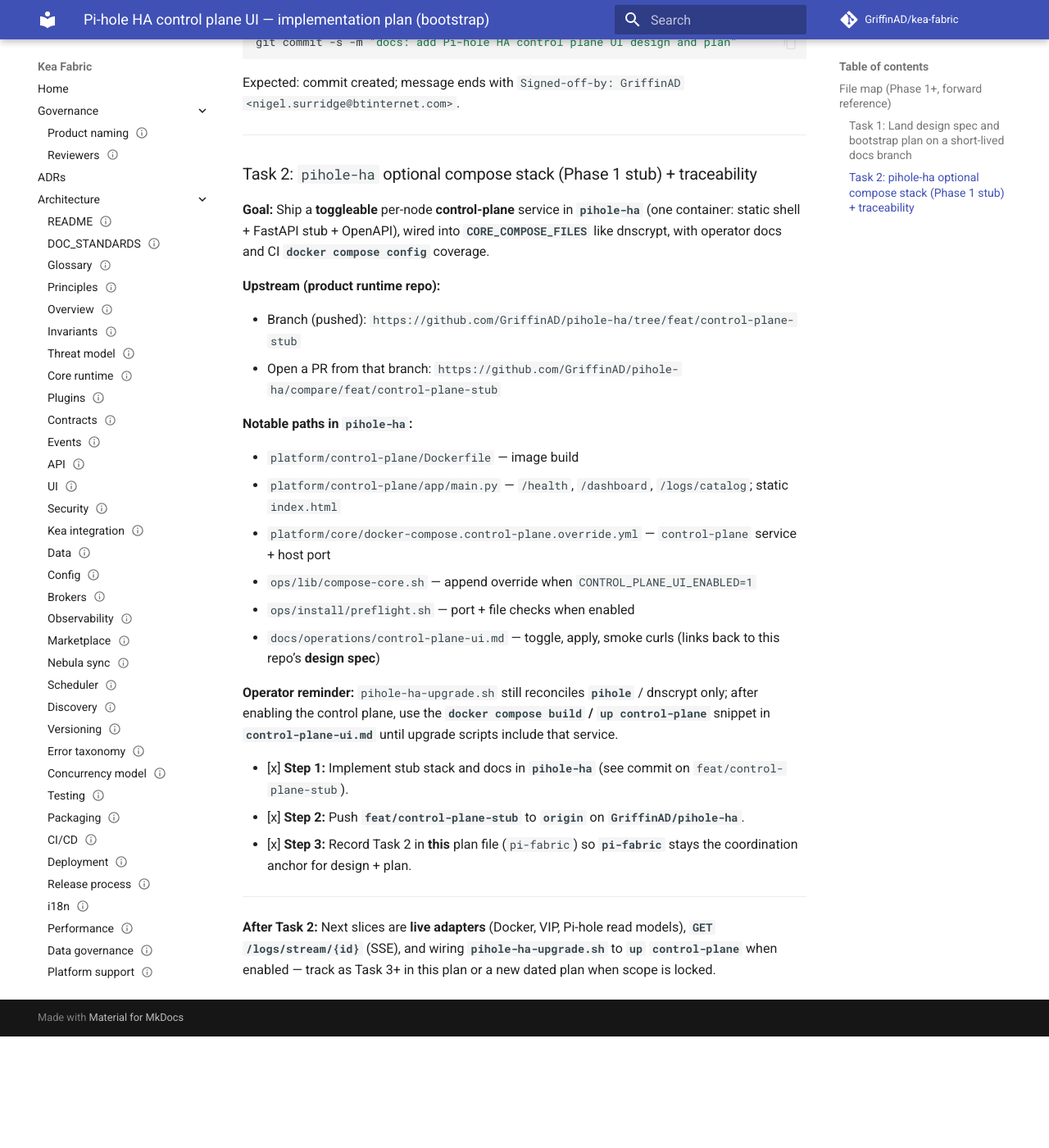
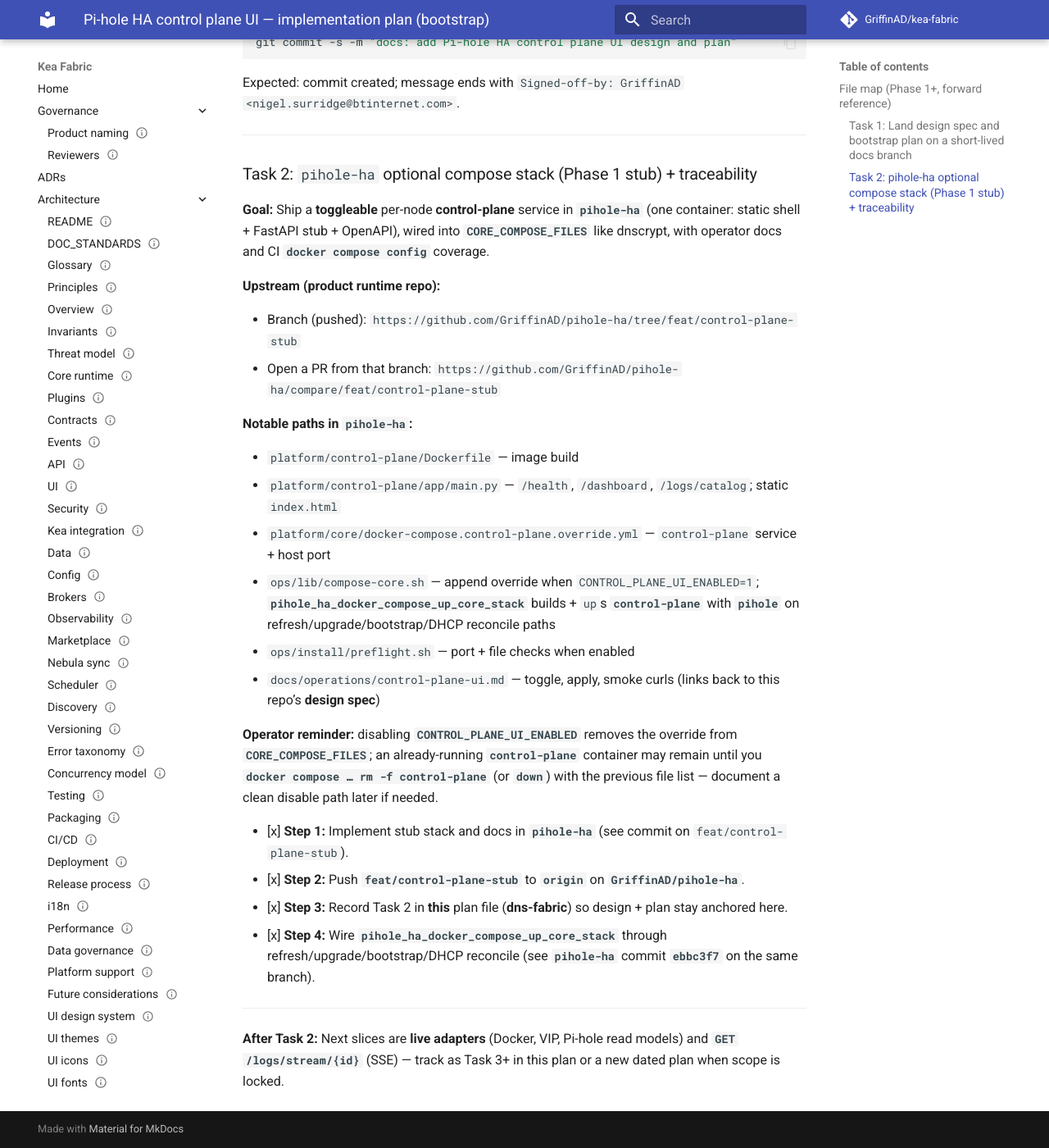
Before and after one commit to GriffinAD/dns-fabric, an MkDocs documentation site: the page built from docs/superpowers/plans/2026-05-13-pihole-ha-control-plane-ui.md, in a window 1280 px wide and 1400 px high, scrolled down 2234 px. Shown: the whole window at 82% size. Built offline with MkDocs 1.6.1 and Material for MkDocs 9.7.7, drawn with Linux system fonts in a browser that asks for light colours; comment, search, counter and statistics services are not loaded; before the commit the page ends 3498 px from its top, so only the background shows below that.

Commit message:
docs: sync pihole-ha control plane plan with compose helper
Signed-off-by: GriffinAD <nigel.surridge@btinternet.com>

```diff
--- a/docs/superpowers/plans/2026-05-13-pihole-ha-control-plane-ui.md
+++ b/docs/superpowers/plans/2026-05-13-pihole-ha-control-plane-ui.md
@@ -98,16 +98,17 @@
 - `platform/control-plane/Dockerfile` — image build
 - `platform/control-plane/app/main.py` — `/health`, `/dashboard`, `/logs/catalog`; static `index.html`
 - `platform/core/docker-compose.control-plane.override.yml` — `control-plane` service + host port
-- `ops/lib/compose-core.sh` — append override when `CONTROL_PLANE_UI_ENABLED=1`
+- `ops/lib/compose-core.sh` — append override when `CONTROL_PLANE_UI_ENABLED=1`; **`pihole_ha_docker_compose_up_core_stack`** builds + `up`s **`control-plane`** with **`pihole`** on refresh/upgrade/bootstrap/DHCP reconcile paths
 - `ops/install/preflight.sh` — port + file checks when enabled
 - `docs/operations/control-plane-ui.md` — toggle, apply, smoke curls (links back to this repo’s **design spec**)
 
-**Operator reminder:** `pihole-ha-upgrade.sh` still reconciles **`pihole`** / dnscrypt only; after enabling the control plane, use the **`docker compose build` / `up control-plane`** snippet in **`control-plane-ui.md`** until upgrade scripts include that service.
+**Operator reminder:** disabling **`CONTROL_PLANE_UI_ENABLED`** removes the override from **`CORE_COMPOSE_FILES`**; an already-running **`control-plane`** container may remain until you **`docker compose … rm -f control-plane`** (or **`down`**) with the previous file list — document a clean disable path later if needed.
 
 - [x] **Step 1:** Implement stub stack and docs in **`pihole-ha`** (see commit on `feat/control-plane-stub`).
 - [x] **Step 2:** Push **`feat/control-plane-stub`** to **`origin`** on **`GriffinAD/pihole-ha`**.
-- [x] **Step 3:** Record Task 2 in **this** plan file (`pi-fabric`) so **`pi-fabric`** stays the coordination anchor for design + plan.
+- [x] **Step 3:** Record Task 2 in **this** plan file (**dns-fabric**) so design + plan stay anchored here.
+- [x] **Step 4:** Wire **`pihole_ha_docker_compose_up_core_stack`** through refresh/upgrade/bootstrap/DHCP reconcile (see **`pihole-ha`** commit **`ebbc3f7`** on the same branch).
 
 ---
 
-**After Task 2:** Next slices are **live adapters** (Docker, VIP, Pi-hole read models), **`GET /logs/stream/{id}`** (SSE), and wiring **`pihole-ha-upgrade.sh`** to **`up`** **`control-plane`** when enabled — track as Task 3+ in this plan or a new dated plan when scope is locked.
+**After Task 2:** Next slices are **live adapters** (Docker, VIP, Pi-hole read models) and **`GET /logs/stream/{id}`** (SSE) — track as Task 3+ in this plan or a new dated plan when scope is locked.
```
